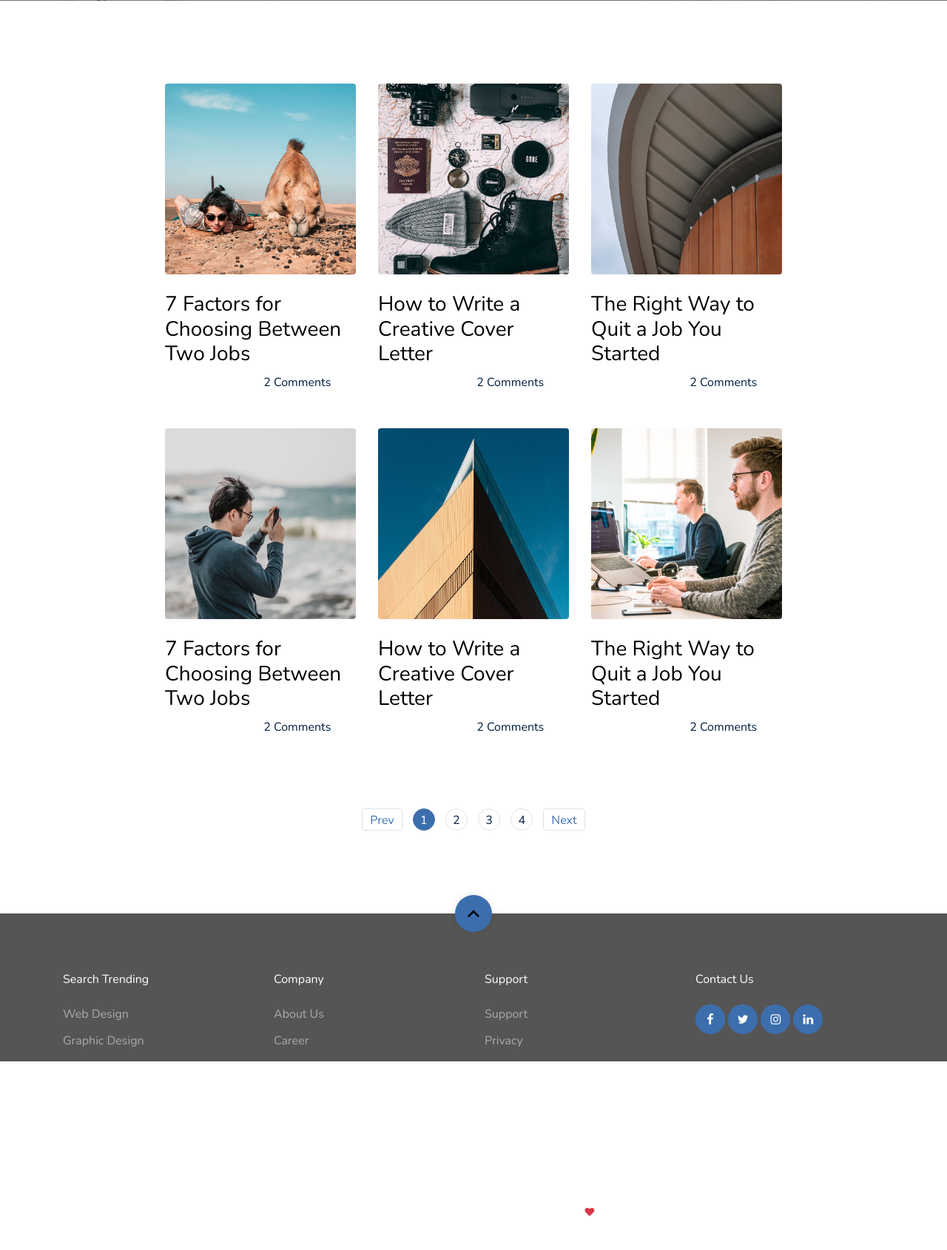
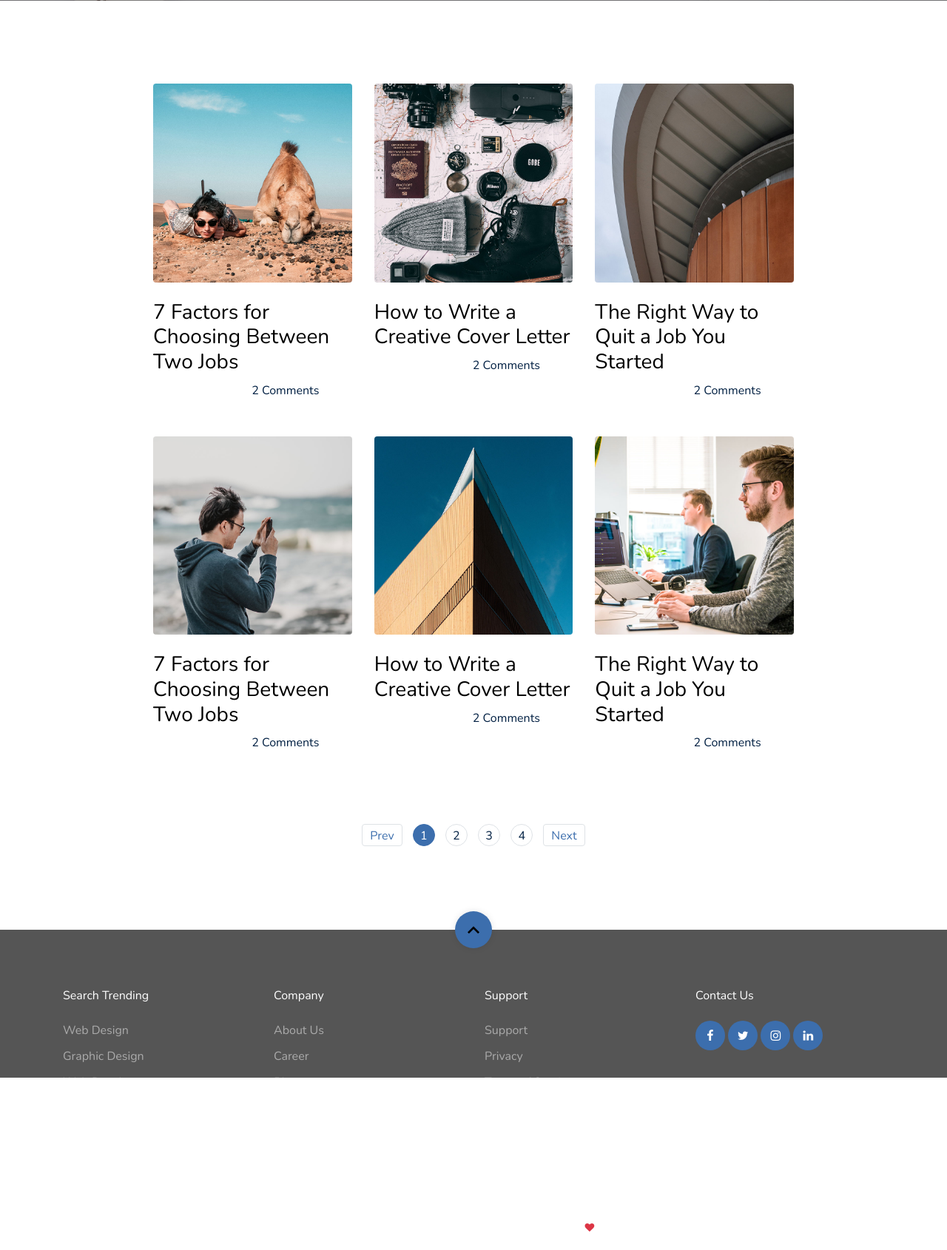
Before and after one commit to ilias000/ATLAS, a PHP site: page /blog.html in a window 1280 px wide. Shown: the part 370-2060 px from the top of the page at 74% size. Before the commit the page ends 2014 px from the top, so only its background shows below. Run offline with PHP 8.4, Linux system fonts and the light colour scheme; some web fonts are replaced.

Commit message:
#2 Hot fix.

```diff
--- a/root/frontend/css/style.css
+++ b/root/frontend/css/style.css
@@ -431,7 +431,7 @@ h1, h2, h3, h4 {
   color: #000; }
 
 .site-section {
-  padding: 7rem 13rem;
+  padding: 7rem 15%;
   position: relative;
   z-index: 2; }
   @media (max-width: 991.98px) {
```
